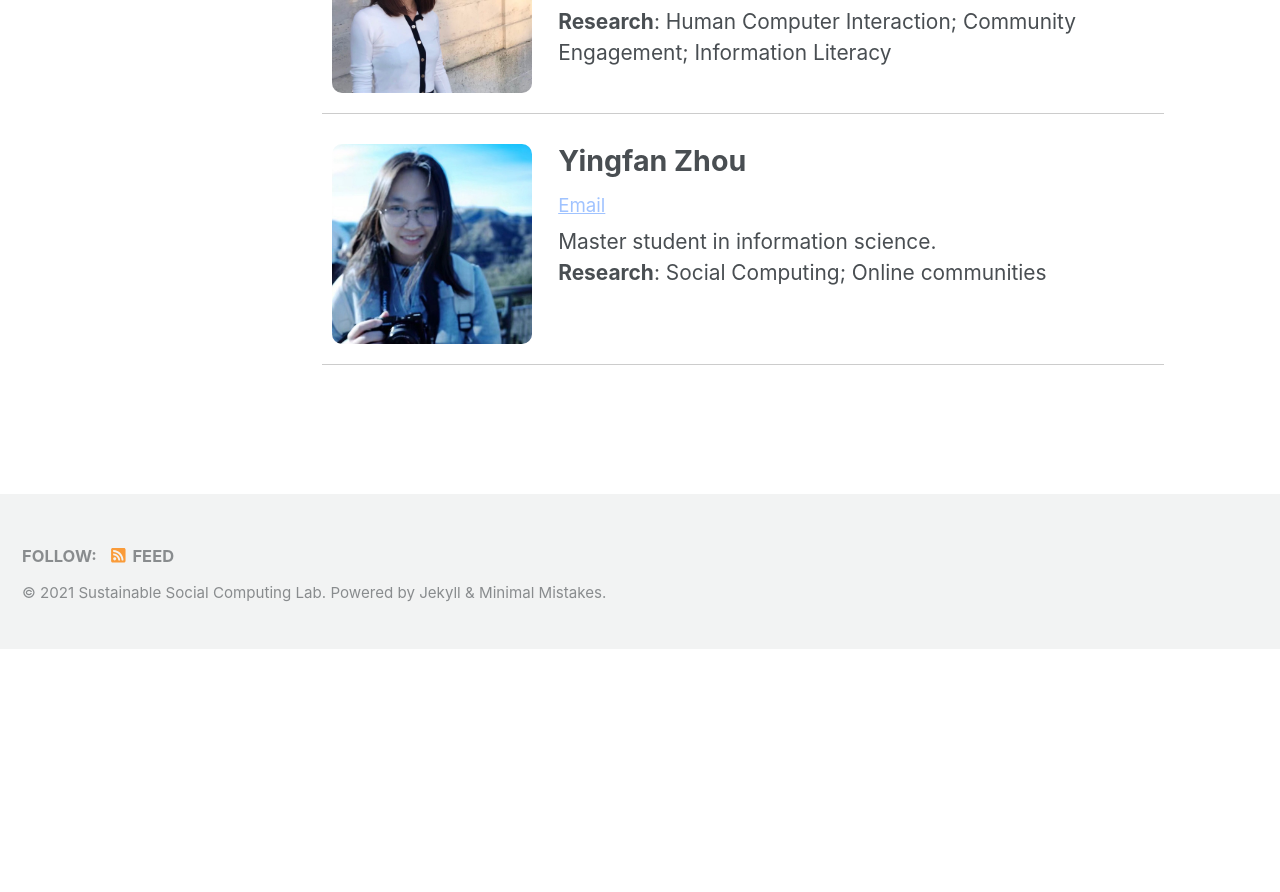
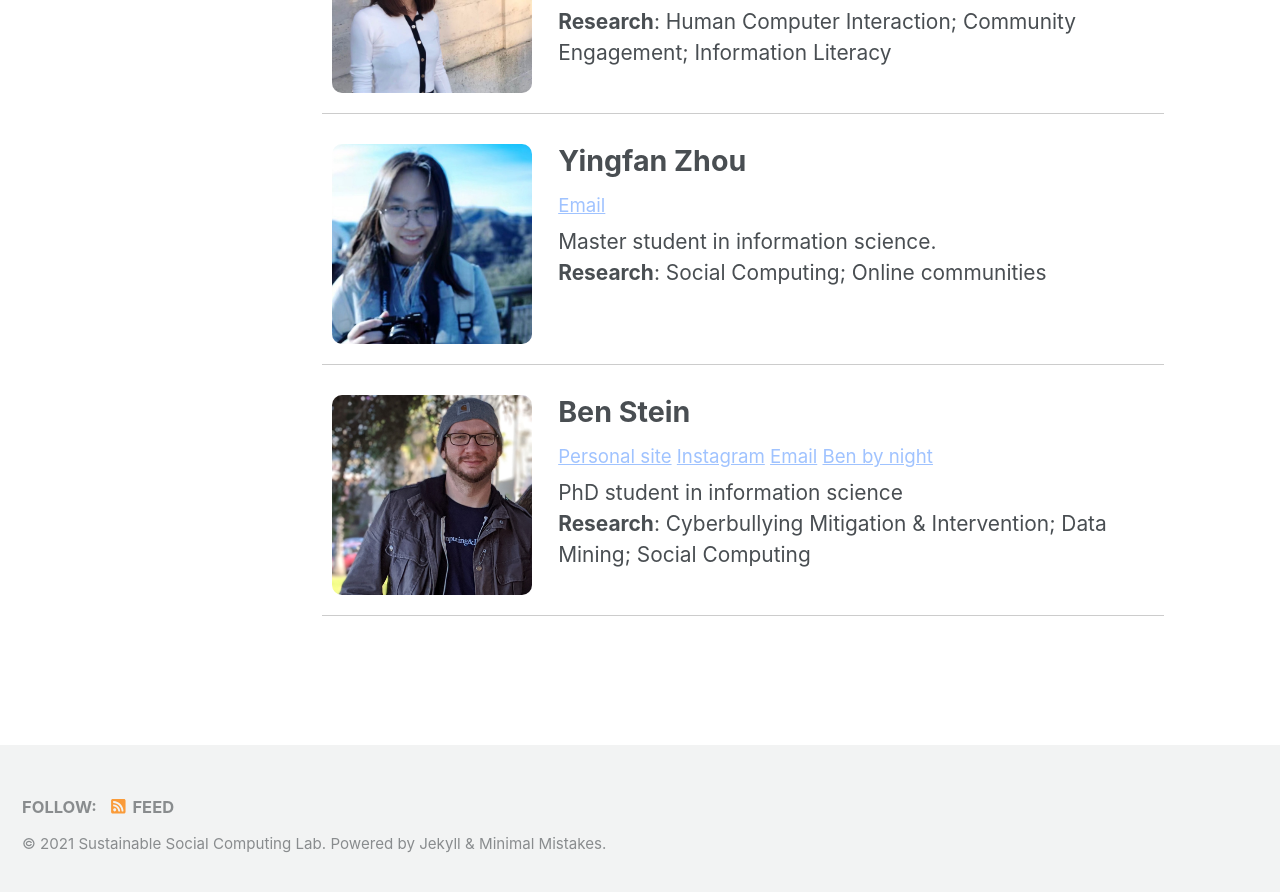
Before and after one commit to SSC-Pitt/SSC-Pitt.github.io, a Jekyll site: the page built from _pages/people.md, in a window 1280 px wide and 900 px high, scrolled down 1420 px. Shown: the top 892 px of the window. Built offline with Jekyll 4.4.1, drawn with Linux system fonts in a browser that asks for light colours; cached includes are drawn as plain includes; nearby versions of some CDN libraries; our own code applies the rules of GitHub Pages for plain Markdown files; before the commit the page ends 2069 px from its top, so only the background shows below that.

Commit message:
Added Ben to the People page, because technically I am one.

```diff
--- a/_pages/people.md
+++ b/_pages/people.md
@@ -128,3 +128,22 @@ permalink: /people.html
     <p class="research"><b>Research</b>: Social Computing; Online communities </p>
   </div>
 </div>
+
+<div class="person">
+  <div class="profile-img">
+    <img src="/assets/img/ben-avatar.jpg" alt="Photo of Ben" height="200" width="200">
+  </div>
+  <div class="profile-text">
+    <h3>
+      Ben Stein
+    </h3>
+    <p class="links">
+      <a href="https://benstein.io">Personal site</a>
+      <a href="https://www.instagram.com/bensstein">Instagram</a>
+      <a href="mailto:ben.stein@pitt.edu">Email</a>
+      <a href="https://soundcloud.com/awake-in-pittsburgh">Ben by night</a>
+     </p>
+    <p class="info">PhD student in information science</p>
+    <p class="research"><b>Research</b>: Cyberbullying Mitigation & Intervention; Data Mining; Social Computing</p>
+  </div>
+</div>
```
Also changed, not shown: assets/img/ben-avatar.jpg (added).
